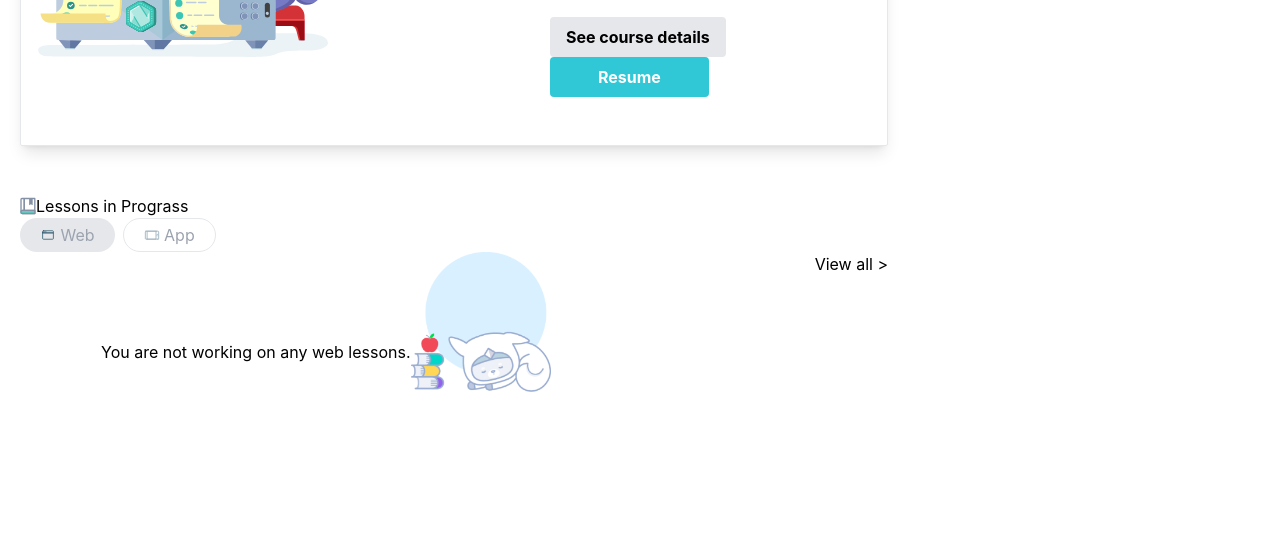
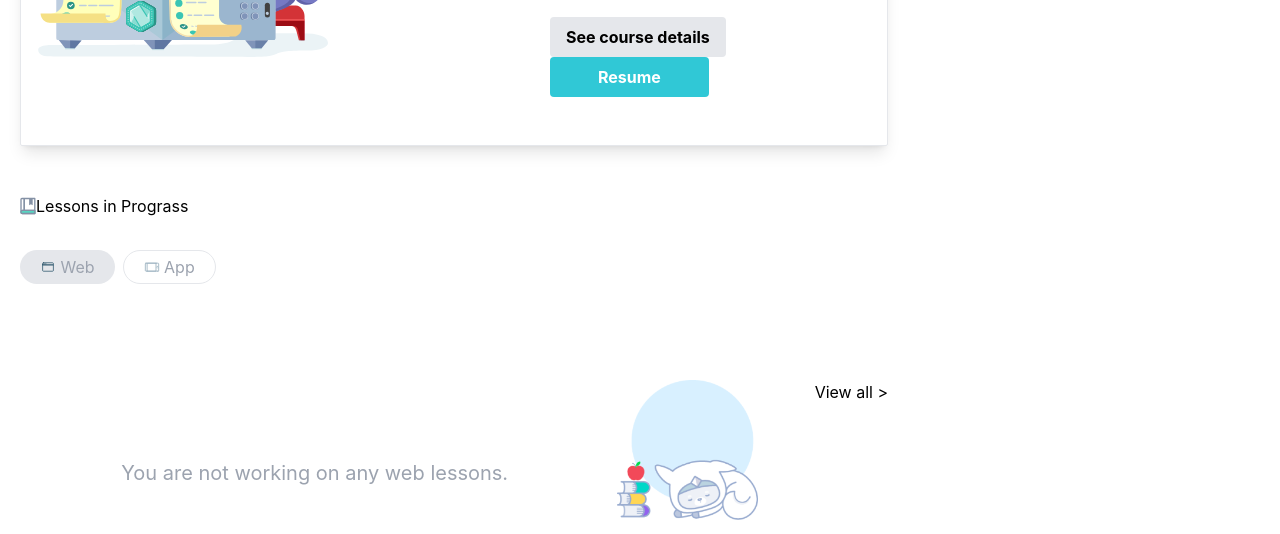
Before and after one commit to sarahannie/refactory_app, a website: page src/index.html in a window 1280 px wide. Shown: the part 644-1178 px from the top of the page. Drawn offline with nearby package versions, Linux system fonts and the light colour scheme.

Commit message:
lesson continue done

```diff
--- a/src/index.css
+++ b/src/index.css
@@ -59,10 +59,7 @@ div.lesson_link {
   float: right;
 }
 
-div.text_area {
-  display: flex;
-  align-items: center;
-}
+
 
 div.lesson_text {
   white-space: pre;
--- a/src/index.html
+++ b/src/index.html
@@ -255,7 +255,7 @@
           <!--  continue learing end-->
 
            <!-- Lesson in prograss start -->
-           <div class=" flex pt-12 "><img src="./image/lesson.svg">Lessons in Prograss</div>
+           <div class=" flex pt-12 pb-8 "><img src="./image/lesson.svg">Lessons in Prograss</div>
            <div class="flex">
              <button class="bg-gray-200 text-white font- py-1 px-5 rounded-full    flex justify-center ">
              <div>
@@ -288,17 +288,17 @@
              </button>
            </div>
 
-           <div class="working_lesson_dashboard">
-            <div class="lesson_link">
+           <div class="working_lesson_dashboard border-b-2 border-gray-100">
+            <div class="lesson_link mb-[50px]">
               <a href="#"><p class="link">View all&nbsp;></p></a>
             </div>
-            <div class="text_area">
+            <div class="grid grid-cols-2 mt-24">
               <div class="lesson_text">
-                <p class="text">
+                <p class="text justify-start text-lato text-gray-400 text-[20px] text-bold">
                   You are not working on any web lessons.
                 </p>
               </div>
-              <div class="lesson_img">
+              <div class="lesson_img pl-[200px]">
                 <img src="./image/no-in-progress-lessons-5ea0fc13ca0cfaf3e019..png" alt="png image">
               </div>
             </div>
@@ -308,7 +308,6 @@
         <div class="grid-item-30">
           <div class="justify-between" id="chart"></div>
         </div>
-
       </div>
     </main>
 
```
Also changed, not shown: dist/output.css.
